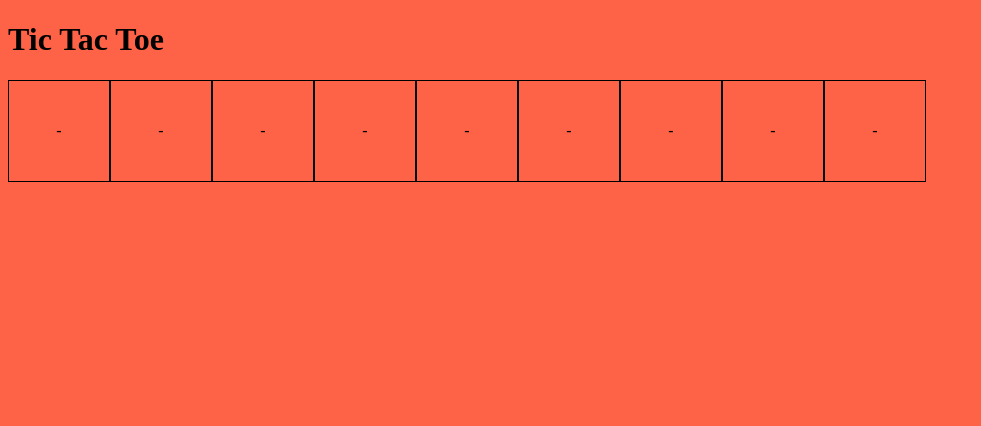
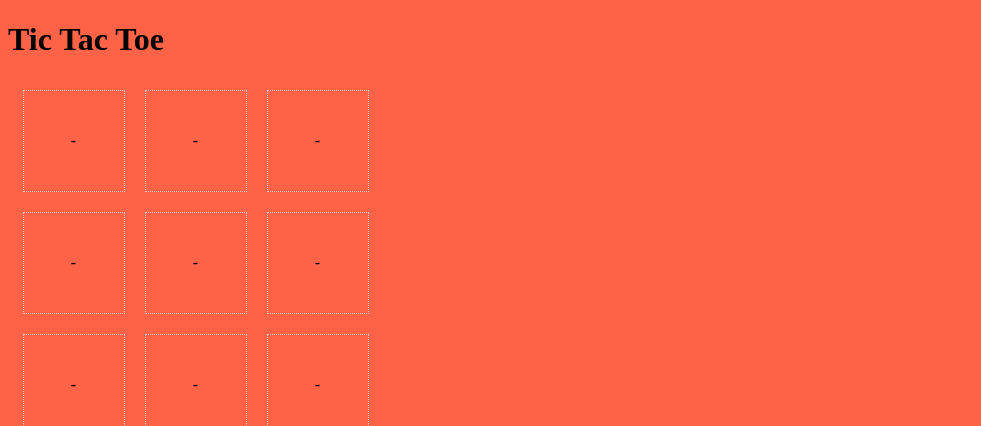
Before and after one commit to tony-luisi/tic-tac-toe, a React app: page / in a window 1280 px wide. Shown: the top 426 px of the page, without its empty margins (0-981 px from the left). Built offline with nearby package versions, Linux system fonts and the light colour scheme.

Commit message:
updated styling

```diff
--- a/public/css/main.css
+++ b/public/css/main.css
@@ -4,8 +4,12 @@ body {
 
 .board {
   display: flex;
+  justify-content: center;
+  align-items: center;
   flex-grow: 1;
   flex-wrap: wrap;
+  width: 375px;
+  width: 375px;
 }
 
 .square {
@@ -14,6 +18,6 @@ body {
   align-items: center;
   width: 100px;
   height: 100px;
-  border-width: thin;
-  border-style: solid;
+  border: 1px #ccc dotted;
+  margin: 10px;
 }
```
